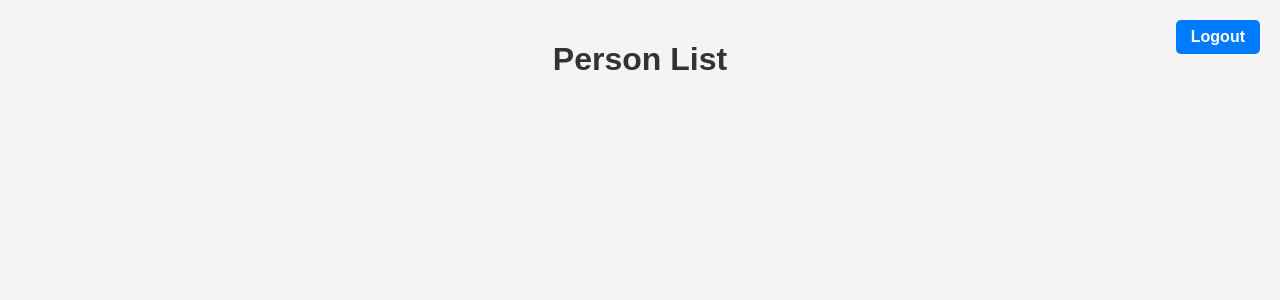
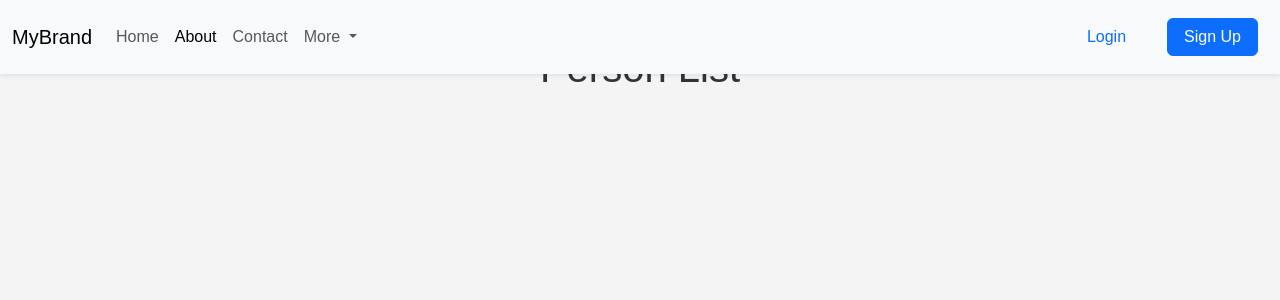
Before and after one commit to Nabin-Basnet/Django-learning, a Django app: page /about/ in a window 1280 px wide. Shown: the top 300 px of the page. Run offline with Django 5.2, Linux system fonts and the light colour scheme; data that the repository does not hold is empty.

Commit message:
navigation

```diff
--- a/myapp/templates/about.html
+++ b/myapp/templates/about.html
@@ -1,10 +1,6 @@
-<!DOCTYPE html>
-<html lang="en">
-<head>
-    <meta charset="UTF-8">
-    <meta name="viewport" content="width=device-width, initial-scale=1.0">
-    <title>Person List</title>
-    <style>
+{% extends './components/navbar.html' %}
+
+ {% block style %}
         body {
             font-family: Arial, sans-serif;
             background-color: #f4f4f4;
@@ -70,9 +66,9 @@
         .edit-btn:hover {
             background: #218838;
         }
-    </style>
-</head>
-<body>
+{% endblock %}
+{% block content %}
+<div>
     <h1>Person List</h1>
 
     <!-- Logout Button -->
@@ -93,5 +89,5 @@
         <a href="/edit/{{x.id}}" class="edit-btn">Edit</a>
     </div>
     {% endfor %}
-</body>
-</html>
+</div>
+{% endblock %}
--- a/myapp/templates/components/navbar.html
+++ b/myapp/templates/components/navbar.html
@@ -2,36 +2,61 @@
 <!DOCTYPE html>
 <html lang="en">
 <head>
-    <meta charset="UTF-8">
-    <meta name="viewport" content="width=device-width, initial-scale=1.0">
-    <title>{% block title %}Bootstrap Example{% endblock %}</title>
+  <meta charset="UTF-8" />
+  <meta name="viewport" content="width=device-width, initial-scale=1.0" />
+  <title>{% block title %}My Site{% endblock %}</title>
 
-    <!-- Bootstrap CSS CDN -->
-    <link rel="stylesheet" href="{% static 'home.css' %}"/>
-    <link href="https://cdn.jsdelivr.net/npm/bootstrap@5.3.3/dist/css/bootstrap.min.css" rel="stylesheet">
+  <!-- Custom CSS -->
+  <link rel="stylesheet" href="{% static 'home.css' %}" />
+
+  <!-- Bootstrap CSS -->
+  <link href="https://cdn.jsdelivr.net/npm/bootstrap@5.3.3/dist/css/bootstrap.min.css" rel="stylesheet" />
+
+  <style>
+    {% block style %}
+    body {
+      padding-top: 70px;
+    }
+
+    .navbar .btn-link {
+      text-decoration: none;
+      color: #0d6efd;
+    }
+
+    .navbar .btn-link:hover {
+      text-decoration: underline;
+      color: #0a58ca;
+    }
+
+    {% endblock %}
+  </style>
 </head>
 <body>
 
-    <nav class="navbar navbar-expand-lg bg-body-tertiary">
+  <!-- Navbar -->
+  <nav class="navbar navbar-expand-lg bg-light fixed-top shadow-sm">
     <div class="container-fluid">
-          <a class="navbar-brand" href="#">Navbar</a>
-          <button class="navbar-toggler" type="button" data-bs-toggle="collapse" data-bs-target="#navbarNavDropdown" aria-controls="navbarNavDropdown" aria-expanded="false" aria-label="Toggle navigation">
+      <a class="navbar-brand" href="{% url 'landing' %}">MyBrand</a>
+      <button class="navbar-toggler" type="button" data-bs-toggle="collapse" data-bs-target="#navbarNavDropdown"
+              aria-controls="navbarNavDropdown" aria-expanded="false" aria-label="Toggle navigation">
         <span class="navbar-toggler-icon"></span>
       </button>
-          <div class="collapse navbar-collapse" id="navbarNavDropdown">
+
+      <div class="collapse navbar-collapse justify-content-between" id="navbarNavDropdown">
+        <!-- Left Nav -->
         <ul class="navbar-nav">
           <li class="nav-item">
-                <a class="nav-link active" aria-current="page" href="#">Home</a>
+            <a class="nav-link {% if request.path == '/' %}active{% endif %}" href="{% url 'landing' %}">Home</a>
           </li>
           <li class="nav-item">
-                <a class="nav-link" href="#">Features</a>
+            <a class="nav-link {% if request.path == '/about/' %}active{% endif %}" href="{% url 'about' %}">About</a>
           </li>
           <li class="nav-item">
-                <a class="nav-link" href="#">Pricing</a>
+            <a class="nav-link" href="{% url 'contact' %}">Contact</a>
           </li>
           <li class="nav-item dropdown">
-                <a class="nav-link dropdown-toggle" href="#" role="button" data-bs-toggle="dropdown" aria-expanded="false">
-                  Dropdown link
+            <a class="nav-link dropdown-toggle" href="#" role="button" data-bs-toggle="dropdown">
+              More
             </a>
             <ul class="dropdown-menu">
               <li><a class="dropdown-item" href="#">Action</a></li>
@@ -40,19 +65,24 @@
             </ul>
           </li>
         </ul>
+
+        <!-- Right Nav (Login / Sign Up) -->
+        <div class="d-flex align-items-center gap-2">
+          <a href="{% url 'login_view' %}" class="btn btn-link text-decoration-none text-primary">Login</a>
+          <a href="{% url 'signup' %}" class="btn btn-primary px-3">Sign Up</a>
+        </div>
       </div>
     </div>
   </nav>
 
-      <!-- content block -->
+  <!-- Page Content -->
+  <div class="container mt-4">
     {% block content %}
+    <!-- Default content goes here -->
+    {% endblock %}
+  </div>
 
-       <!-- content here -->
-
-
-       {% endblock %}
-
-    <!-- Bootstrap JS Bundle (includes Popper) -->
+  <!-- Bootstrap JS Bundle -->
   <script src="https://cdn.jsdelivr.net/npm/bootstrap@5.3.3/dist/js/bootstrap.bundle.min.js"></script>
 </body>
 </html>
--- /dev/null
+++ b/myapp/templates/contact.html
@@ -0,0 +1,6 @@
+{% extends './components/navbar.html' %}
+{% block content %}
+<div>
+    <h1>contact</h1>
+</div>
+{% endblock %}
--- a/myapp/templates/index.html
+++ b/myapp/templates/index.html
@@ -1,4 +1,4 @@
-{% extends 'navbar.html' %}
+{% extends './components/navbar.html' %}
 
 {% block content %}
 {% load static %}
--- a/myapp/urls.py
+++ b/myapp/urls.py
@@ -1,13 +1,16 @@
 from django.urls import path
-from myapp.views import home,about,delete,edit,landing,login_view,signup,user_logout,theam
+from myapp.views import home,about,delete,edit,landing,login_view,signup,user_logout,theam,contact
 # from django.contrib import admin
 
 urlpatterns=[
     path("",landing,name="landing"),
     path("home/",home,name="home"),
-    path("about/",about),
+    path("about/",about,name="about"),
+
     path("delete/<int:p_id>",delete,name="delete"),
     path("edit/<int:p_id>",edit,name="edit"),
+
+    path("contact/",contact,name="contact"),
     path('login/', login_view, name='login_view'),  # Custom login page
     path('signup/', signup, name='signup'),  # Custom signup page
     path('user_logout/', user_logout, name='user_logout'),
--- a/myapp/views.py
+++ b/myapp/views.py
@@ -119,3 +119,6 @@ def index(request):
 
 def theam(request):
     return render(request,"portfolio.html")
+
+def contact(request):
+    return render(request,"contact.html")
```
Also changed, not shown: myapp/templates/home.html (+1 -12 lines). Lines whose indentation alone changed are shown as unchanged.
